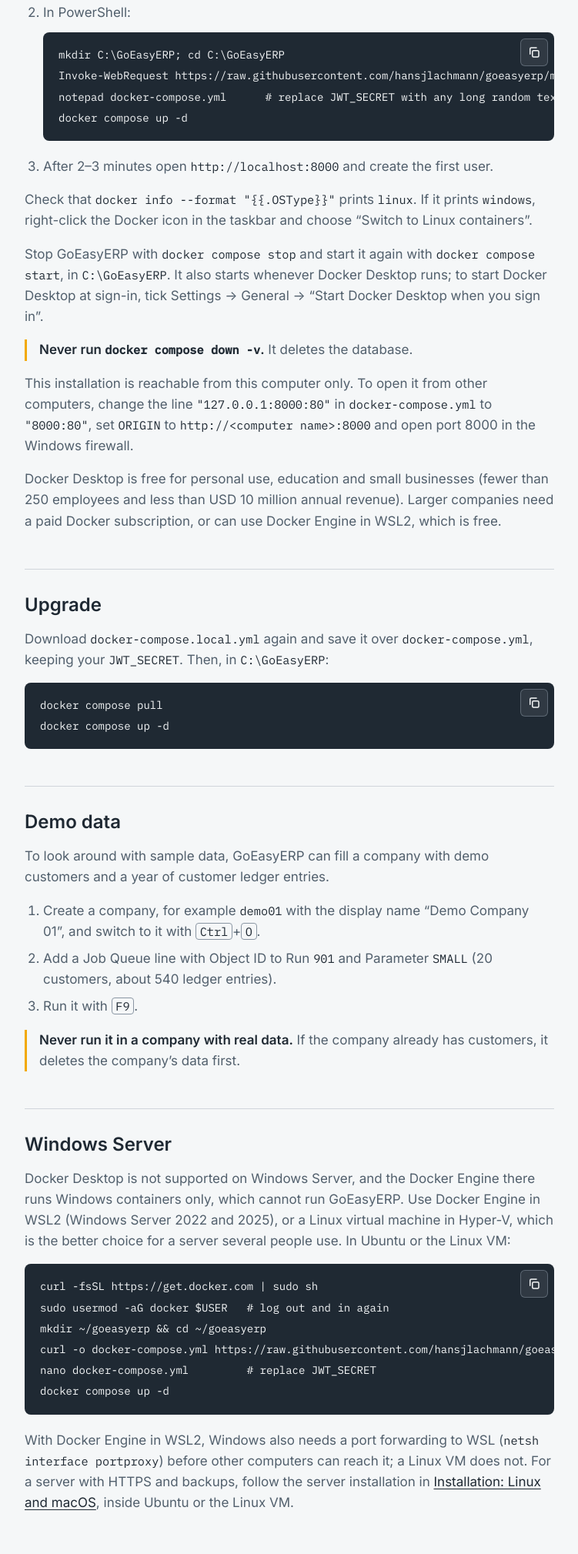
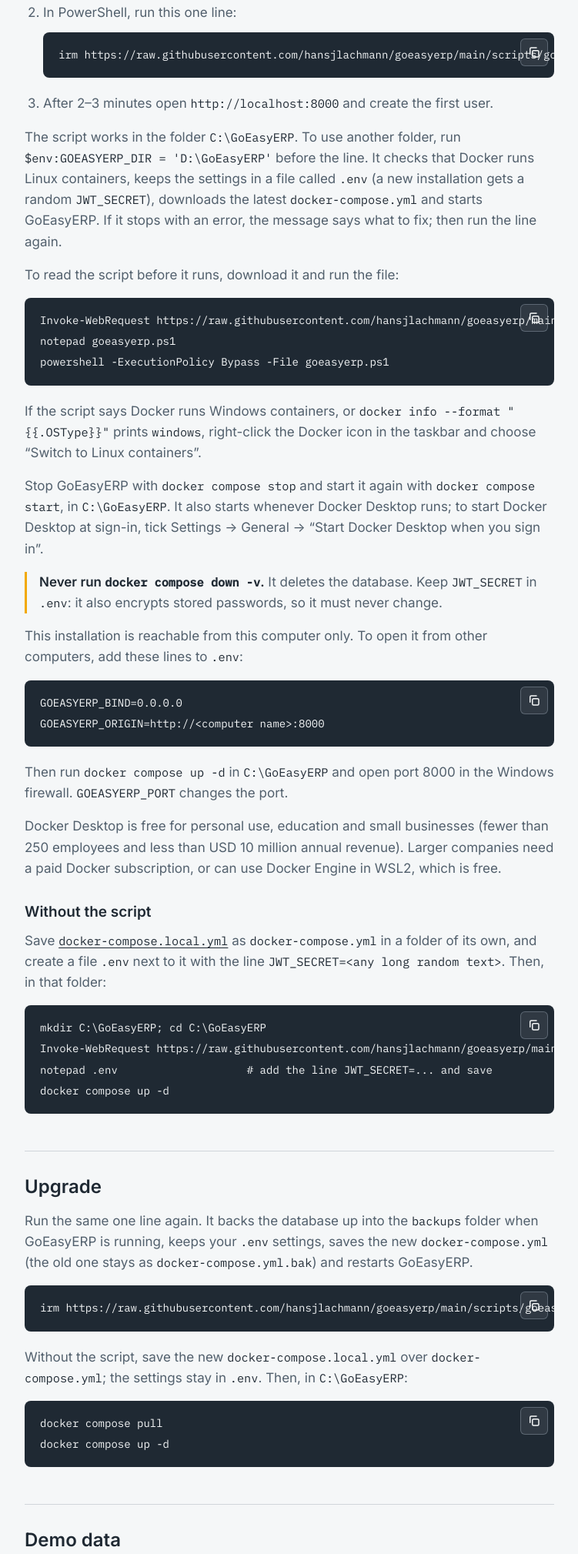
Before and after one commit to hansjlachmann/goeasyerp.com, a plain HTML site: page site/docs/installation-windows/index.html in a window 1280 px wide. Shown: the part 505-2524 px from the top of the page at 77% size, without its empty margins (384-1135 px from the left). Drawn offline with Linux system fonts and the light colour scheme.

Commit message:
Docs: install and upgrade with the one-line scripts, new .env settings, demo data rules
Co-Authored-By: Claude Sonnet 5.5 <noreply@anthropic.com>

```diff
--- a/site/docs/installation-windows/index.html
+++ b/site/docs/installation-windows/index.html
@@ -54,21 +54,35 @@
         <h2 id="install">Install</h2>
         <ol>
           <li>Install <a href="https://www.docker.com/products/docker-desktop/" rel="noopener">Docker Desktop</a> with &ldquo;Use WSL 2&rdquo; checked, restart when asked, and start Docker Desktop until it shows &ldquo;Engine running&rdquo;.</li>
-          <li>In PowerShell:
+          <li>In PowerShell, run this one line:
+<div class="code"><pre><code>irm https://raw.githubusercontent.com/hansjlachmann/goeasyerp/main/scripts/goeasyerp.ps1 | iex</code></pre></div></li>
+          <li>After 2&ndash;3 minutes open <code>http://localhost:8000</code> and create the first user.</li>
+        </ol>
+        <p>The script works in the folder <code>C:\GoEasyERP</code>. To use another folder, run <code>$env:GOEASYERP_DIR = 'D:\GoEasyERP'</code> before the line. It checks that Docker runs Linux containers, keeps the settings in a file called <code>.env</code> (a new installation gets a random <code>JWT_SECRET</code>), downloads the latest <code>docker-compose.yml</code> and starts GoEasyERP. If it stops with an error, the message says what to fix; then run the line again.</p>
+        <p>To read the script before it runs, download it and run the file:</p>
+<div class="code"><pre><code>Invoke-WebRequest https://raw.githubusercontent.com/hansjlachmann/goeasyerp/main/scripts/goeasyerp.ps1 -OutFile goeasyerp.ps1
+notepad goeasyerp.ps1
+powershell -ExecutionPolicy Bypass -File goeasyerp.ps1</code></pre></div>
+        <p>If the script says Docker runs Windows containers, or <code>docker info --format "{{.OSType}}"</code> prints <code>windows</code>, right-click the Docker icon in the taskbar and choose &ldquo;Switch to Linux containers&rdquo;.</p>
+        <p>Stop GoEasyERP with <code>docker compose stop</code> and start it again with <code>docker compose start</code>, in <code>C:\GoEasyERP</code>. It also starts whenever Docker Desktop runs; to start Docker Desktop at sign-in, tick Settings &rarr; General &rarr; &ldquo;Start Docker Desktop when you sign in&rdquo;.</p>
+        <p class="note"><strong>Never run <code>docker compose down -v</code>.</strong> It deletes the database. Keep <code>JWT_SECRET</code> in <code>.env</code>: it also encrypts stored passwords, so it must never change.</p>
+        <p>This installation is reachable from this computer only. To open it from other computers, add these lines to <code>.env</code>:</p>
+<div class="code"><pre><code>GOEASYERP_BIND=0.0.0.0
+GOEASYERP_ORIGIN=http://&lt;computer name&gt;:8000</code></pre></div>
+        <p>Then run <code>docker compose up -d</code> in <code>C:\GoEasyERP</code> and open port 8000 in the Windows firewall. <code>GOEASYERP_PORT</code> changes the port.</p>
+        <p>Docker Desktop is free for personal use, education and small businesses (fewer than 250 employees and less than USD&nbsp;10 million annual revenue). Larger companies need a paid Docker subscription, or can use Docker Engine in WSL2, which is free.</p>
+
+        <h3 id="manual">Without the script</h3>
+        <p>Save <a href="https://raw.githubusercontent.com/hansjlachmann/goeasyerp/main/docker-compose.local.yml" rel="noopener"><code>docker-compose.local.yml</code></a> as <code>docker-compose.yml</code> in a folder of its own, and create a file <code>.env</code> next to it with the line <code>JWT_SECRET=&lt;any long random text&gt;</code>. Then, in that folder:</p>
 <div class="code"><pre><code>mkdir C:\GoEasyERP; cd C:\GoEasyERP
 Invoke-WebRequest https://raw.githubusercontent.com/hansjlachmann/goeasyerp/main/docker-compose.local.yml -OutFile docker-compose.yml
-notepad docker-compose.yml      # replace JWT_SECRET with any long random text, save
-docker compose up -d</code></pre></div></li>
-          <li>After 2&ndash;3 minutes open <code>http://localhost:8000</code> and create the first user.</li>
-        </ol>
-        <p>Check that <code>docker info --format "{{.OSType}}"</code> prints <code>linux</code>. If it prints <code>windows</code>, right-click the Docker icon in the taskbar and choose &ldquo;Switch to Linux containers&rdquo;.</p>
-        <p>Stop GoEasyERP with <code>docker compose stop</code> and start it again with <code>docker compose start</code>, in <code>C:\GoEasyERP</code>. It also starts whenever Docker Desktop runs; to start Docker Desktop at sign-in, tick Settings &rarr; General &rarr; &ldquo;Start Docker Desktop when you sign in&rdquo;.</p>
-        <p class="note"><strong>Never run <code>docker compose down -v</code>.</strong> It deletes the database.</p>
-        <p>This installation is reachable from this computer only. To open it from other computers, change the line <code>"127.0.0.1:8000:80"</code> in <code>docker-compose.yml</code> to <code>"8000:80"</code>, set <code>ORIGIN</code> to <code>http://&lt;computer name&gt;:8000</code> and open port 8000 in the Windows firewall.</p>
-        <p>Docker Desktop is free for personal use, education and small businesses (fewer than 250 employees and less than USD&nbsp;10 million annual revenue). Larger companies need a paid Docker subscription, or can use Docker Engine in WSL2, which is free.</p>
+notepad .env                    # add the line JWT_SECRET=... and save
+docker compose up -d</code></pre></div>
 
         <h2 id="upgrade">Upgrade</h2>
-        <p>Download <code>docker-compose.local.yml</code> again and save it over <code>docker-compose.yml</code>, keeping your <code>JWT_SECRET</code>. Then, in <code>C:\GoEasyERP</code>:</p>
+        <p>Run the same one line again. It backs the database up into the <code>backups</code> folder when GoEasyERP is running, keeps your <code>.env</code> settings, saves the new <code>docker-compose.yml</code> (the old one stays as <code>docker-compose.yml.bak</code>) and restarts GoEasyERP.</p>
+<div class="code"><pre><code>irm https://raw.githubusercontent.com/hansjlachmann/goeasyerp/main/scripts/goeasyerp.ps1 | iex</code></pre></div>
+        <p>Without the script, save the new <code>docker-compose.local.yml</code> over <code>docker-compose.yml</code>; the settings stay in <code>.env</code>. Then, in <code>C:\GoEasyERP</code>:</p>
 <div class="code"><pre><code>docker compose pull
 docker compose up -d</code></pre></div>
 
@@ -79,16 +93,13 @@ docker compose up -d</code></pre></div>
           <li>Add a Job Queue line with Object ID to Run <code>901</code> and Parameter <code>SMALL</code> (20 customers, about 540 ledger entries).</li>
           <li>Run it with <kbd>F9</kbd>.</li>
         </ol>
-        <p class="note"><strong>Never run it in a company with real data.</strong> If the company already has customers, it deletes the company&rsquo;s data first.</p>
+        <p class="note"><strong>Demo data never deletes real data.</strong> Creating it marks the company as a demo company. Running it again in a demo company replaces that company&rsquo;s data, but only for a user with the role SUPER, from the page with <kbd>F9</kbd>, after a question. A scheduled run never replaces data, and a company with customers that is not a demo company is refused.</p>
 
         <h2 id="windows-server">Windows Server</h2>
         <p>Docker Desktop is not supported on Windows Server, and the Docker Engine there runs Windows containers only, which cannot run GoEasyERP. Use Docker Engine in WSL2 (Windows Server 2022 and 2025), or a Linux virtual machine in Hyper-V, which is the better choice for a server several people use. In Ubuntu or the Linux VM:</p>
 <div class="code"><pre><code>curl -fsSL https://get.docker.com | sudo sh
 sudo usermod -aG docker $USER   # log out and in again
-mkdir ~/goeasyerp &amp;&amp; cd ~/goeasyerp
-curl -o docker-compose.yml https://raw.githubusercontent.com/hansjlachmann/goeasyerp/main/docker-compose.local.yml
-nano docker-compose.yml         # replace JWT_SECRET
-docker compose up -d</code></pre></div>
+curl -fsSL https://raw.githubusercontent.com/hansjlachmann/goeasyerp/main/scripts/goeasyerp.sh | sh</code></pre></div>
         <p>With Docker Engine in WSL2, Windows also needs a port forwarding to WSL (<code>netsh interface portproxy</code>) before other computers can reach it; a Linux VM does not. For a server with HTTPS and backups, follow the server installation in <a href="/docs/installation-linux-macos/#server">Installation: Linux and macOS</a>, inside Ubuntu or the Linux VM.</p>
       </article>
     </div>
```
Also changed, not shown: site/docs/installation-kubernetes/index.html (+2 -1 lines), site/docs/installation-linux-macos/index.html (+31 -19 lines).
